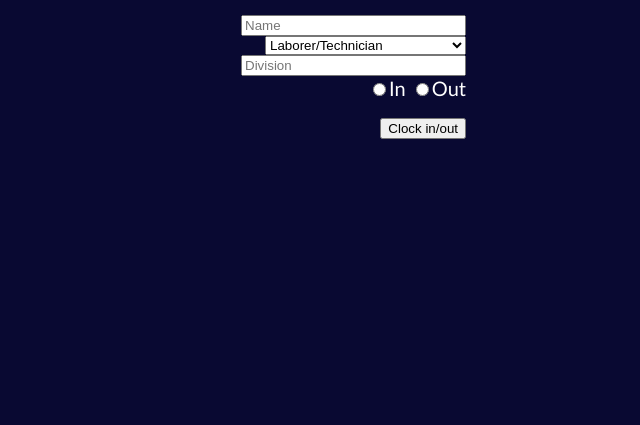
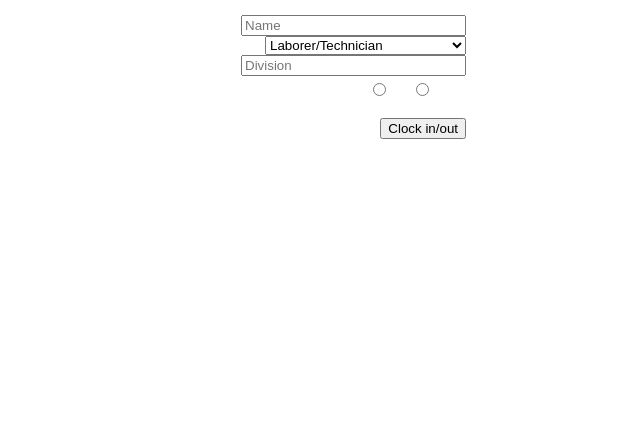
Before and after one commit to concretecanoeclock/concretecanoeclock.github.io, a plain HTML site: page Backups/index-rainbowWorking.html in a window 1280 px wide. Shown: the part 375-800 px from the top of the page, without its empty margins (449-1089 px from the left). Drawn offline with Linux system fonts and the light colour scheme; files that its build step writes are made by us from their sources; files whose address does not match are found by name.

Commit message:
Update index.css

```diff
--- a/index.css
+++ b/index.css
@@ -68,9 +68,6 @@ p.serif2 {
   padding:0;
   color: white;
 }
-body{
-  background-color: rgb(9, 9, 50);
-}
 div.scrollbarsetting{
   overflow: hidden;
 }
```
